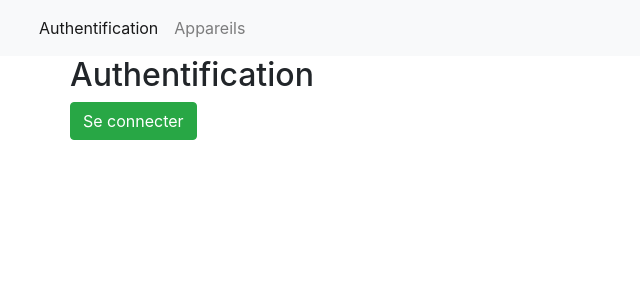
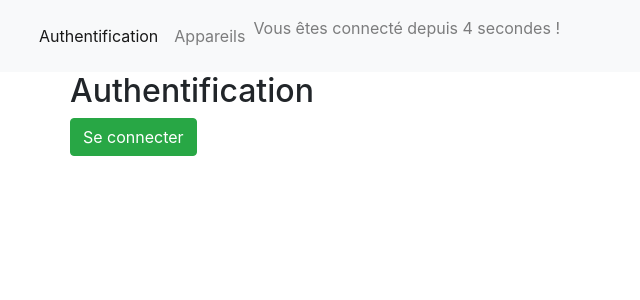
Before and after one commit to Nicolas-Hermet/First_Angular_Project, an Angular app: page /auth in a window 1280 px wide. Shown: the top 300 px of the page, without its empty margins (0-640 px from the left). Built offline with nearby package versions, Linux system fonts and the light colour scheme.

Commit message:
Add Observable and Interval the OpenClassRooms way

```diff
--- a/src/app/app.component.html
+++ b/src/app/app.component.html
@@ -5,6 +5,9 @@
           <li routerLinkActive="nav-item active"><a class="nav-link" routerLink="auth">Authentification</a></li>
           <li routerLinkActive="nav-item active"><a class="nav-link" routerLink="appareils">Appareils</a></li>
       </ul>
+      <div class="navbar-text navbar-right">
+        <p>Vous êtes connecté depuis {{ secondes }} secondes !</p>
+    </div>
     </div>
   </div>
 </nav>
--- a/src/app/app.component.ts
+++ b/src/app/app.component.ts
@@ -9,7 +9,21 @@ import 'rxjs/add/observable/interval';
   styleUrls: ['./app.component.scss']
 })
 export class AppComponent implements OnInit {
+
+  secondes: number;
+
   ngOnInit() {
     const counter = Observable.interval(1000);
+    counter.subscribe(
+      (value) => {
+        this.secondes = value;
+      },
+      (error) => {
+        console.log('Il y a une erreur');
+      },
+      () => {
+        console.log('L\'observable est allé au bout de son action');
+      }
+    );
   }
 }
```
